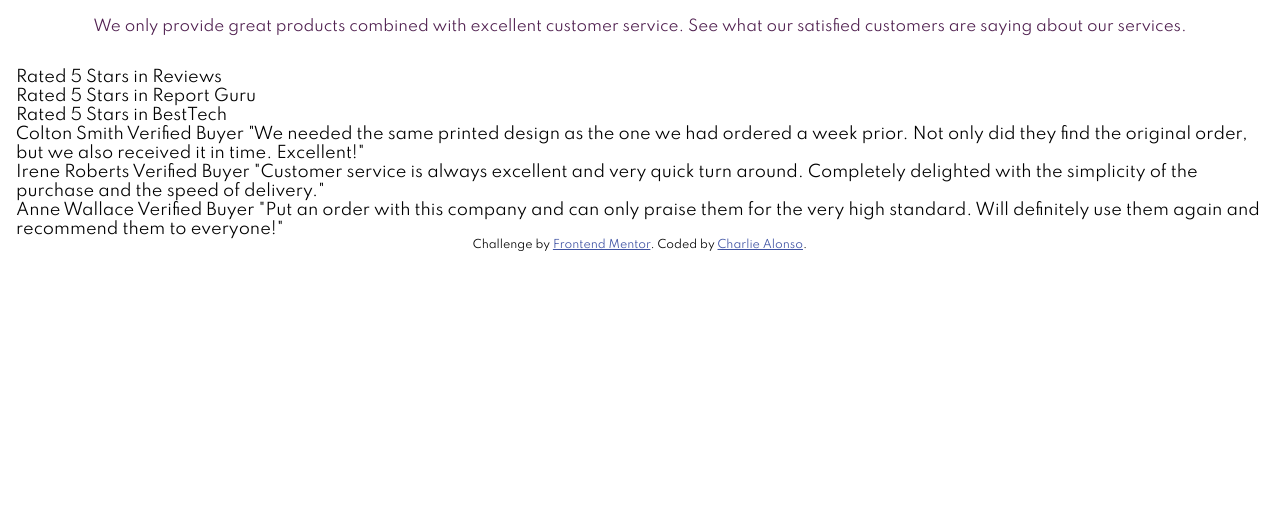
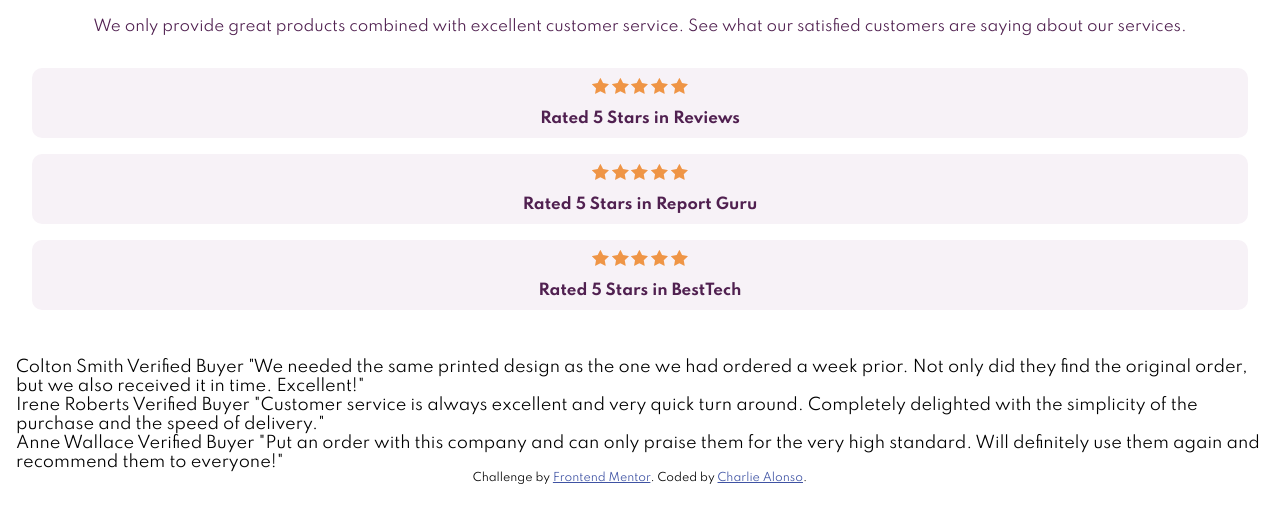
Before and after one commit to Charlie025x/Social-proof-section, a plain HTML site: page index.html in a window 1280 px wide. Shown: the part 121-644 px from the top of the page. Drawn offline with Linux system fonts and the light colour scheme.

Commit message:
added structure to star-rating-card html and styled the cards, changed all  <p>'s  text size to 15px

```diff
--- a/index.html
+++ b/index.html
@@ -31,9 +31,18 @@
     </div>
 
     <div class="star-rating-container">
-      <div class="star-rating-card">Rated 5 Stars in Reviews</div>
-      <div class="star-rating-card">Rated 5 Stars in Report Guru</div>
-      <div class="star-rating-card">Rated 5 Stars in BestTech</div>
+      <div class="star-rating-card">
+        <div class="stars5"></div>
+        <p>Rated 5 Stars in Reviews</p>
+      </div>
+      <div class="star-rating-card">
+        <div class="stars5"></div>
+        <p>Rated 5 Stars in Report Guru</p>
+      </div>
+      <div class="star-rating-card">
+        <div class="stars5"></div>
+        <p>Rated 5 Stars in BestTech</p>
+      </div>
     </div>
 
     <div class="review-container">
--- a/style.css
+++ b/style.css
@@ -1,6 +1,10 @@
 body {
     margin: 1rem;
     font-family: 'Spartan', sans-serif;
+}
+
+p {
+    font-size: 15px;
 }
 
 .heading-card {
@@ -14,8 +18,31 @@ body {
     font-weight: 700;
 }
 
-.heading-card p {
-    font-size: 15px;
+.star-rating-container {
+    margin-bottom: 3rem;
+}
+
+.star-rating-card {
+    background-color: hsl(300, 24%, 96%);
+    text-align: center;
+    border-radius: 10px;
+    padding: 10px 0;
+    margin: 1rem;
+}
+
+.star-rating-card p {
+    color: hsl(300, 43%, 22%);
+    font-weight: 700;
+    margin: 0;
+}
+
+.stars5 {
+    background-image: url(./images/icon-star.svg);
+    background-repeat: space;
+    height: 1rem;
+    width: 6rem;
+    margin: 0 auto;
+    margin-bottom: 1rem;
 }
 
 .attribution {
```
